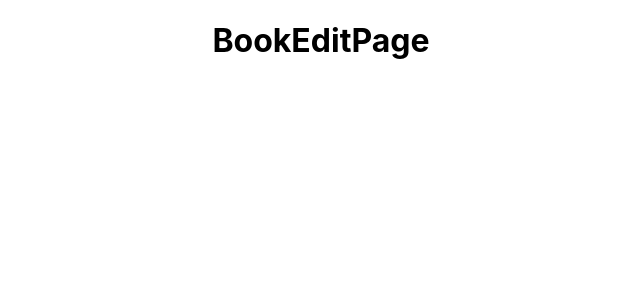
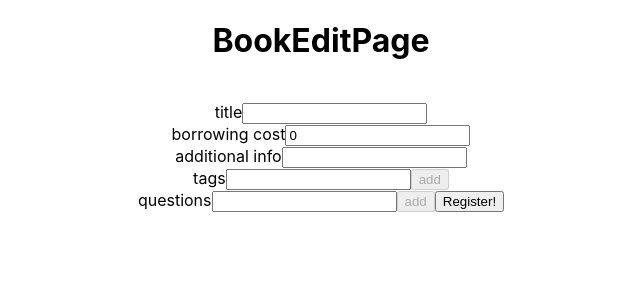
Before and after one commit to swsnu/swppfall2022-team8, a React (Create React App) app in the folder frontend/: page /book/1/edit in a window 1280 px wide. Shown: the top 300 px of the page, without its empty margins (319-959 px from the left). Built offline with nearby package versions, Linux system fonts and the light colour scheme.

Commit message:
Main BookRegister BookEdit

```diff
--- a/frontend/src/containers/BookEditPage/BookEditPage.tsx
+++ b/frontend/src/containers/BookEditPage/BookEditPage.tsx
@@ -1,8 +1,100 @@
+import { SetStateAction, useRef, useState } from "react";
+import { useNavigate } from "react-router"
+
 const BookEditPage = () => {
+  //useParams, useEffect로 현재 book정보 fetch받아서 초기값 설정해야함
+  const navigate = useNavigate()
+  const [title, setTitle] = useState("");
+  const [cost, setCost] = useState(0);
+  const [info, setInfo] = useState("");
+  const [tag, setTag] = useState("");
+  const [tags, setTags] = useState<string[]>([]);
+  const [question, setQuestion] = useState("");
+  const [questions, setQuestions] = useState<string[]>([]);
+
+
+  const onChangeTitleHandler = (event: { currentTarget: { value: SetStateAction<string>; }; }) =>{
+    setTitle(event.currentTarget.value);
+  }
+  const onChangeCostHandler = (event: { currentTarget: { value: SetStateAction<string>; }; }) =>{
+    setCost(Number(event.currentTarget.value));
+  }
+  const onChangeInfoHandler = (event: { currentTarget: { value: SetStateAction<string>; }; }) =>{
+    setInfo(event.currentTarget.value);
+  }
+  const onChangeTagHandler = (event: { currentTarget: { value: SetStateAction<string>; }; }) =>{
+    setTag(event.currentTarget.value);
+  }
+  const onChangeQuestionHandler = (event: { currentTarget: { value: SetStateAction<string>; }; }) =>{
+    setQuestion(event.currentTarget.value);
+  }
+
+  const addTagHandler = ()=>{
+    const new_tags : string[] = [...tags, tag]
+    setTags(new_tags)
+    setTag("")
+  }
+  const addQuestionHandler = ()=>{
+    const new_questions : string[] = [...questions, question]
+    setQuestions(new_questions)
+    setQuestion("")
+  }
+
+  const deleteTagHandler = (index:number)=>{
+    const new_tags = tags.filter((tag, idx)=>idx!==index)
+    setTags(new_tags)
+  }
+  const deleteQuestionHandler = (index:number)=>{
+    const new_questions = questions.filter((tag, idx)=>idx!==index)
+    setQuestions(new_questions)
+  }
+
+  const onConfirmHanler = ()=>{
+    if(tags.length === 0){
+      alert("Should have at least one tag!")
+    }
+    else{
+      // backend 위해 일단 비워둠
+    }
+  }
+
   return (
-    <>
+    <div className="BookEditPage">
       <h1>BookEditPage</h1>
-    </>
+
+      {/* image 일단 생략 */}
+
+      <br />
+
+      <label>title<input type="text" value={title} onChange={onChangeTitleHandler} required /></label>
+      <br />
+      <label>borrowing cost<input type="number" min="0" step="100" value={cost} onChange={onChangeCostHandler} required /></label>
+      <br />
+      <label>additional info<input type="text" value={info} onChange={onChangeInfoHandler} required /></label>
+      <br />
+
+      <label>tags
+      <input type="text" value={tag} onChange={onChangeTagHandler}/>
+      <button onClick={addTagHandler} disabled={tag===""}>add</button>
+      </label>
+      {/* list tags */}
+      {tags.map((tag, index)=>{
+        return (<div key={index}>{tag} <button onClick={()=>deleteTagHandler(index)}>x</button></div>)
+      })}
+
+      <br />
+
+      <label>questions
+      <input type="text" value={question} onChange={onChangeQuestionHandler}/>
+      <button onClick={addQuestionHandler} disabled={question===""}>add</button>
+      </label>
+      {/* list questions */}
+      {questions.map((question, index)=>{
+        return (<div key={index}>{question} <button onClick={()=>deleteQuestionHandler(index)}>x</button></div>)
+      })}
+
+      <button onClick={onConfirmHanler}>Register!</button>
+    </div>
   );
 }
 
--- a/frontend/src/containers/BookRegisterPage/BookRegisterPage.tsx
+++ b/frontend/src/containers/BookRegisterPage/BookRegisterPage.tsx
@@ -1,8 +1,100 @@
+import { SetStateAction, useRef, useState } from "react";
+import { useNavigate } from "react-router"
+
 const BookRegisterPage = () => {
+
+  const navigate = useNavigate()
+  const [title, setTitle] = useState("");
+  const [cost, setCost] = useState(0);
+  const [info, setInfo] = useState("");
+  const [tag, setTag] = useState("");
+  const [tags, setTags] = useState<string[]>([]);
+  const [question, setQuestion] = useState("");
+  const [questions, setQuestions] = useState<string[]>([]);
+
+
+  const onChangeTitleHandler = (event: { currentTarget: { value: SetStateAction<string>; }; }) =>{
+    setTitle(event.currentTarget.value);
+  }
+  const onChangeCostHandler = (event: { currentTarget: { value: SetStateAction<string>; }; }) =>{
+    setCost(Number(event.currentTarget.value));
+  }
+  const onChangeInfoHandler = (event: { currentTarget: { value: SetStateAction<string>; }; }) =>{
+    setInfo(event.currentTarget.value);
+  }
+  const onChangeTagHandler = (event: { currentTarget: { value: SetStateAction<string>; }; }) =>{
+    setTag(event.currentTarget.value);
+  }
+  const onChangeQuestionHandler = (event: { currentTarget: { value: SetStateAction<string>; }; }) =>{
+    setQuestion(event.currentTarget.value);
+  }
+
+  const addTagHandler = ()=>{
+    const new_tags : string[] = [...tags, tag]
+    setTags(new_tags)
+    setTag("")
+  }
+  const addQuestionHandler = ()=>{
+    const new_questions : string[] = [...questions, question]
+    setQuestions(new_questions)
+    setQuestion("")
+  }
+
+  const deleteTagHandler = (index:number)=>{
+    const new_tags = tags.filter((tag, idx)=>idx!==index)
+    setTags(new_tags)
+  }
+  const deleteQuestionHandler = (index:number)=>{
+    const new_questions = questions.filter((tag, idx)=>idx!==index)
+    setQuestions(new_questions)
+  }
+
+  const onConfirmHanler = ()=>{
+    if(tags.length === 0){
+      alert("Should have at least one tag!")
+    }
+    else{
+      // backend 위해 일단 비워둠
+    }
+  }
+
   return (
-    <>
+    <div className="BookRegisterPage">
       <h1>BookRegisterPage</h1>
-    </>
+
+      {/* image 일단 생략 */}
+
+      <br />
+
+      <label>title<input type="text" value={title} onChange={onChangeTitleHandler} required /></label>
+      <br />
+      <label>borrowing cost<input type="number" min="0" step="100" value={cost} onChange={onChangeCostHandler} required /></label>
+      <br />
+      <label>additional info<input type="text" value={info} onChange={onChangeInfoHandler} required /></label>
+      <br />
+
+      <label>tags
+      <input type="text" value={tag} onChange={onChangeTagHandler}/>
+      <button onClick={addTagHandler} disabled={tag===""}>add</button>
+      </label>
+      {/* list tags */}
+      {tags.map((tag, index)=>{
+        return (<div key={index}>{tag} <button onClick={()=>deleteTagHandler(index)}>x</button></div>)
+      })}
+
+      <br />
+
+      <label>questions
+      <input type="text" value={question} onChange={onChangeQuestionHandler}/>
+      <button onClick={addQuestionHandler} disabled={question===""}>add</button>
+      </label>
+      {/* list questions */}
+      {questions.map((question, index)=>{
+        return (<div key={index}>{question} <button onClick={()=>deleteQuestionHandler(index)}>x</button></div>)
+      })}
+
+      <button onClick={onConfirmHanler}>Register!</button>
+    </div>
   );
 }
 
--- a/frontend/src/containers/MainPage/MainPage.tsx
+++ b/frontend/src/containers/MainPage/MainPage.tsx
@@ -1,8 +1,24 @@
+import { SetStateAction, useState } from "react";
+import { useNavigate } from "react-router"
+
 const MainPage = () => {
+  const navigate = useNavigate()
+  const [keyword, setKeyword] = useState("");
+
+  const onChangeHandler = (event: { currentTarget: { value: SetStateAction<string>; }; }) =>{
+    setKeyword(event.currentTarget.value);
+  }
+
+  const onClickHandler = ()=>{
+    navigate(`/search/${keyword}`)
+  }
+
   return (
-    <>
+    <div className="MainPage">
       <h1>MainPage</h1>
-    </>
+      <label>keyword<input type="text" value={keyword} onChange={onChangeHandler} /></label>
+      <button onClick={onClickHandler} disabled={keyword===""}>search</button>
+    </div>
   );
 }
 
--- a/frontend/src/store/index.ts
+++ b/frontend/src/store/index.ts
@@ -0,0 +1 @@
+export default void 0;
```
Also changed, not shown: package.json (added, +8 -0 lines).
